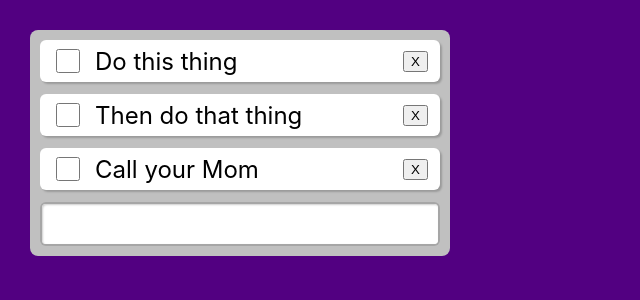
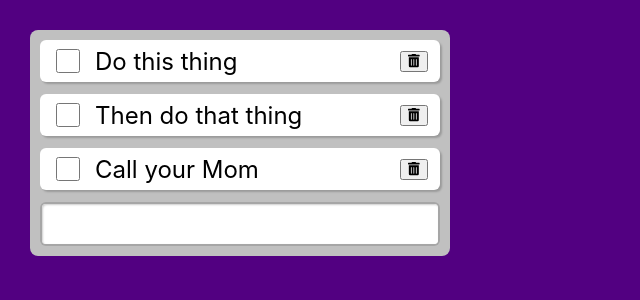
Before and after one commit to SturmB/react-todo, a React (Create React App) app: page / in a window 1280 px wide. Shown: the top 300 px of the page, without its empty margins (0-640 px from the left). Built offline with nearby package versions, Linux system fonts and the light colour scheme.

Commit message:
💄 Uses a trashcan icon for the delete button

```diff
--- a/src/App.js
+++ b/src/App.js
@@ -1,5 +1,7 @@
 import React from 'react';
 import './App.css';
+import { FontAwesomeIcon } from '@fortawesome/react-fontawesome';
+import { faTrashAlt } from '@fortawesome/free-solid-svg-icons';
 
 function Todo({ todo, index, completeTodo, removeTodo }) {
   return (
@@ -16,7 +18,9 @@
       </form>
       {todo.text}
       <div className="buttons">
-        <button onClick={() => removeTodo(index)}>X</button>
+        <button className="btn-delete" onClick={() => removeTodo(index)}>
+          <FontAwesomeIcon icon={faTrashAlt} />
+        </button>
       </div>
     </div>
   );
```
